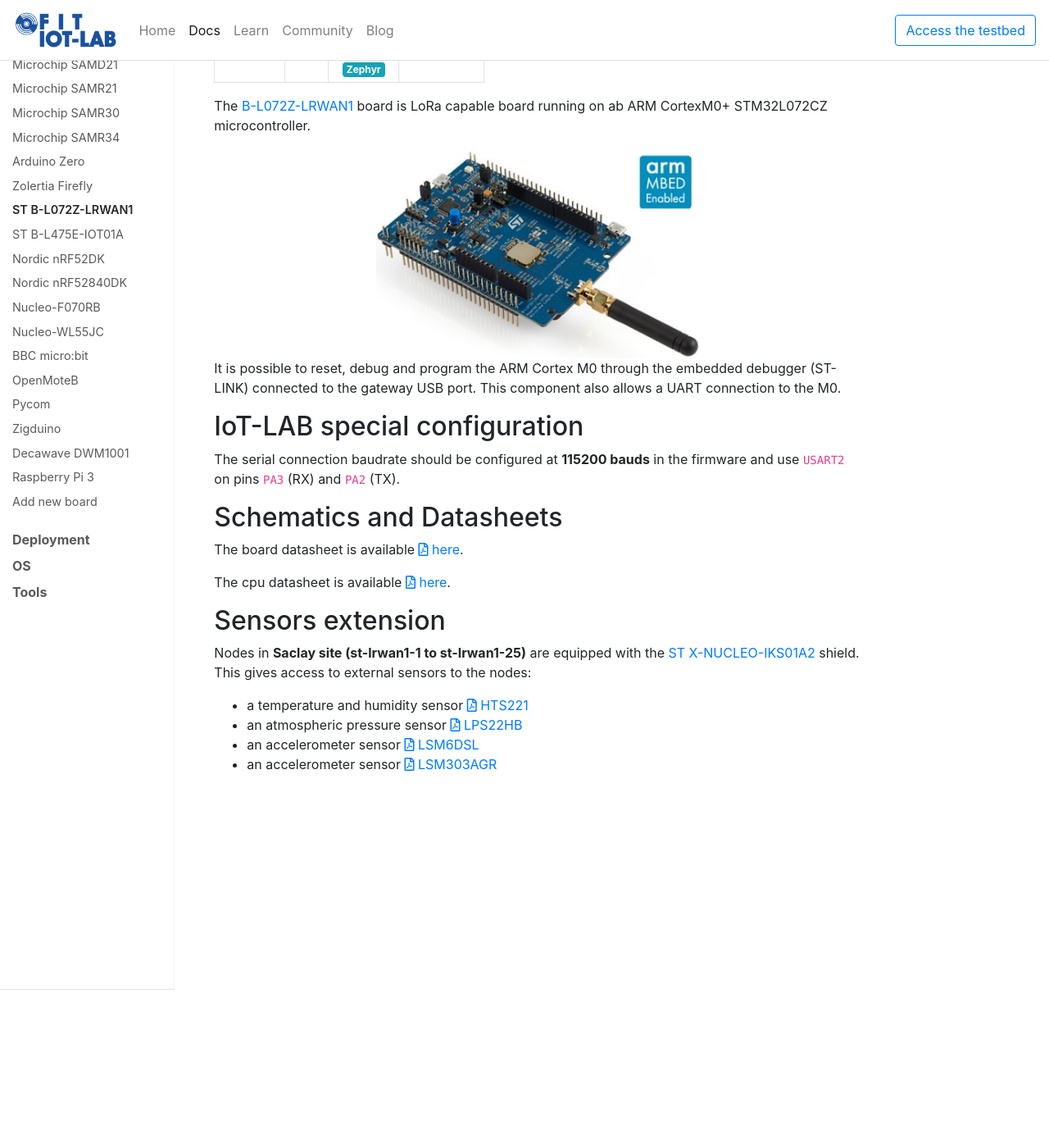
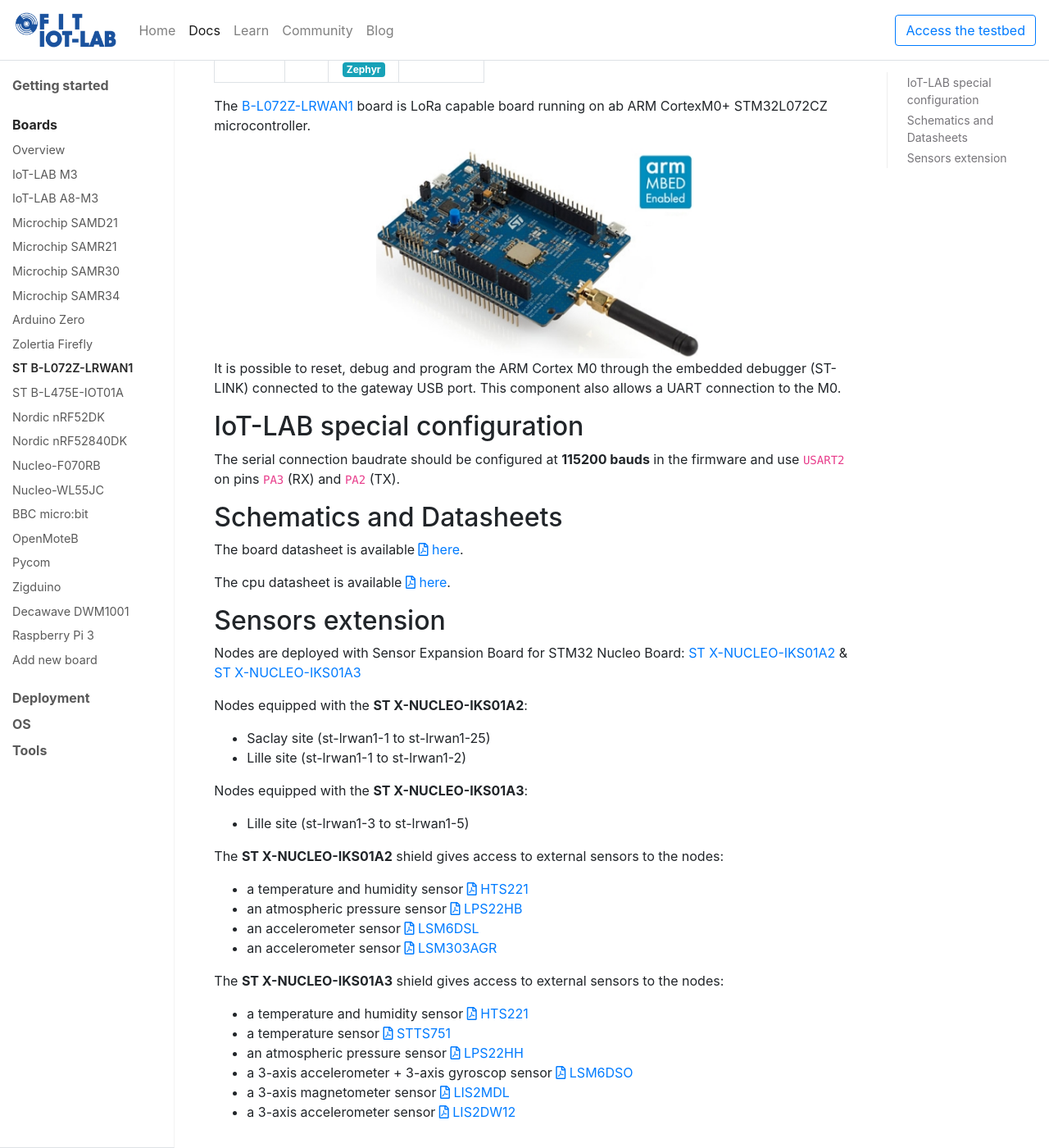
Before and after one commit to iot-lab/iot-lab.github.io, a Jekyll site: the page built from docs/boards/st-b-l072z-lrwan1.md, in a window 1280 px wide and 1400 px high, scrolled down 195 px. Shown: the whole window at 82% size. Built offline with Jekyll 4.4.1, drawn with Linux system fonts in a browser that asks for light colours; nearby versions of some CDN libraries; comment, search, counter and statistics services are not loaded; before the commit the page ends 1171 px from its top, so only the background shows below that.

Commit message:
st-b-l072z-lrwan1: add Lille deployment

```diff
--- a/docs/boards/st-b-l072z-lrwan1.md
+++ b/docs/boards/st-b-l072z-lrwan1.md
@@ -28,10 +28,16 @@
 
 ## Sensors extension
 
-Nodes in **Saclay site (st-lrwan1-1 to st-lrwan1-25)** are equipped with the
-[ST X-NUCLEO-IKS01A2](https://www.st.com/en/ecosystems/x-nucleo-iks01a2.html)
-shield.
-This gives access to external sensors to the nodes:
+Nodes are deployed with Sensor Expansion Board for STM32 Nucleo Board: [ST X-NUCLEO-IKS01A2](https://www.st.com/en/ecosystems/x-nucleo-iks01a2.html) & [ST X-NUCLEO-IKS01A3](https://www.st.com/en/ecosystems/x-nucleo-iks01a3.html)
+
+Nodes equipped with the **ST X-NUCLEO-IKS01A2**:
+* Saclay site (st-lrwan1-1 to st-lrwan1-25)
+* Lille site (st-lrwan1-1 to st-lrwan1-2)
+
+Nodes equipped with the **ST X-NUCLEO-IKS01A3**:
+* Lille site (st-lrwan1-3 to st-lrwan1-5)
+
+The **ST X-NUCLEO-IKS01A2** shield gives access to external sensors to the nodes:
   * a temperature and humidity sensor
     [<i class="far fa-file-pdf"/>&nbsp;HTS221](https://www.st.com/resource/en/datasheet/hts221.pdf)
   * an atmospheric pressure sensor
@@ -40,3 +46,17 @@
     [<i class="far fa-file-pdf"/>&nbsp;LSM6DSL](https://www.st.com/resource/en/datasheet/lsm6dsl.pdf)
   * an accelerometer sensor
     [<i class="far fa-file-pdf"/>&nbsp;LSM303AGR](https://www.st.com/resource/en/datasheet/lsm303agr.pdf)
+
+The **ST X-NUCLEO-IKS01A3** shield gives access to external sensors to the nodes:
+  * a temperature and humidity sensor
+    [<i class="far fa-file-pdf"/>&nbsp;HTS221](https://www.st.com/resource/en/datasheet/hts221.pdf)
+  * a temperature sensor
+    [<i class="far fa-file-pdf"/>&nbsp;STTS751](https://www.st.com/resource/en/datasheet/stts751.pdf)
+  * an atmospheric pressure sensor
+    [<i class="far fa-file-pdf"/>&nbsp;LPS22HH](https://www.st.com/resource/en/datasheet/lps22hh.pdf)
+  * a 3-axis accelerometer + 3-axis gyroscop sensor
+    [<i class="far fa-file-pdf"/>&nbsp;LSM6DSO](https://www.st.com/resource/en/datasheet/lsm6dso.pdf)
+  * a 3-axis magnetometer sensor
+    [<i class="far fa-file-pdf"/>&nbsp;LIS2MDL](https://www.st.com/resource/en/datasheet/lis2mdl.pdf)
+  * a 3-axis accelerometer sensor
+    [<i class="far fa-file-pdf"/>&nbsp;LIS2DW12](https://www.st.com/resource/en/datasheet/lis2dw12.pdf)
```
